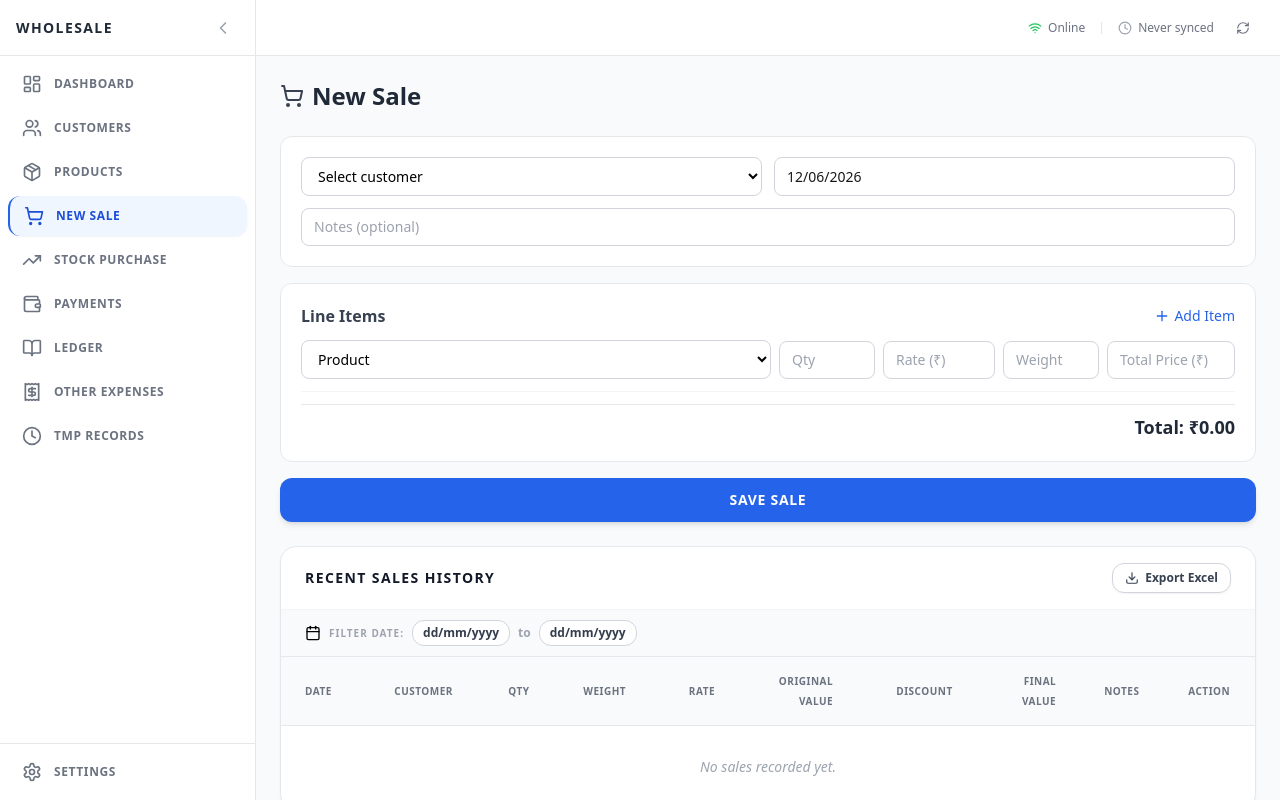
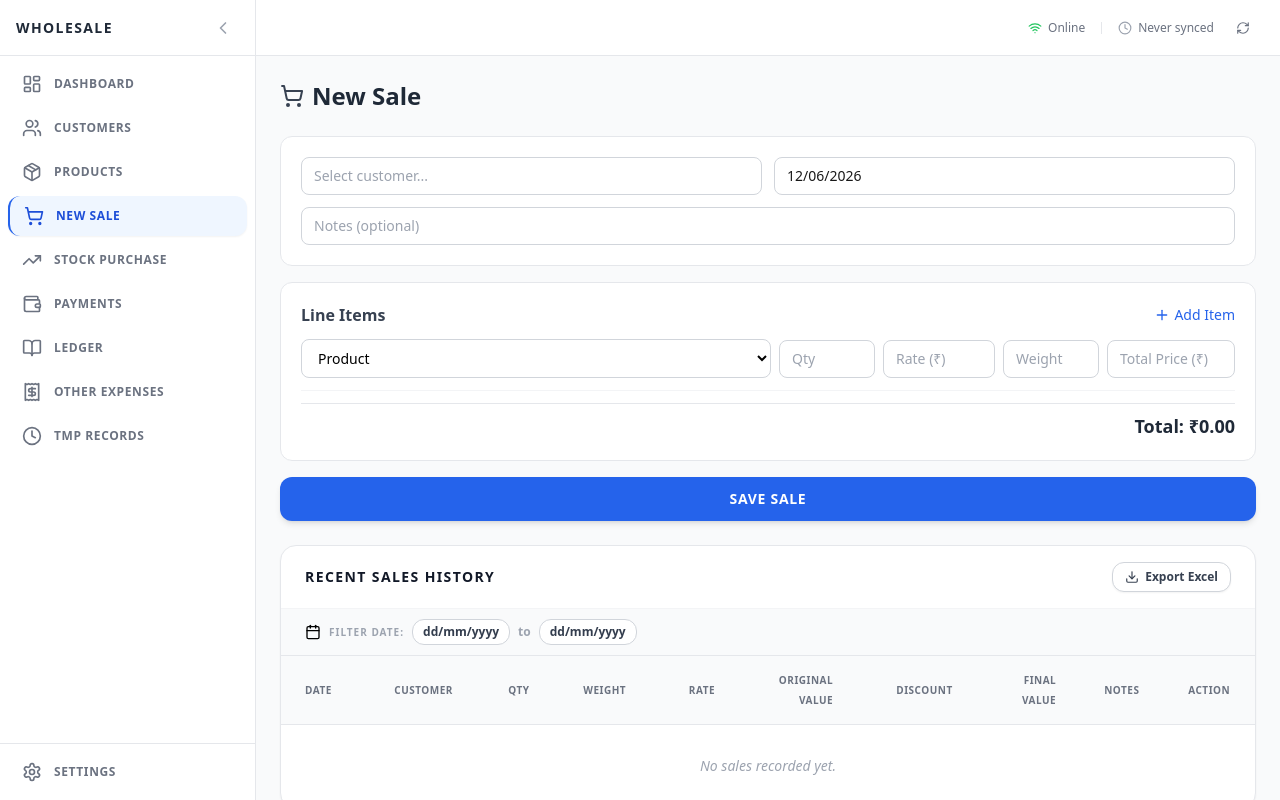
Before and after one commit to muhammadanas04/wholesale-ledger-app, a React (Vite) app: page /#/new-sale in a window 1280 px wide. Built offline with nearby package versions, Linux system fonts and the light colour scheme.

Commit message:
search customer added

```diff
--- /dev/null
+++ b/src/components/CustomerSelect.jsx
@@ -0,0 +1,188 @@
+import { useState, useEffect, useRef } from 'react'
+
+export default function CustomerSelect({
+  value,
+  onChange,
+  customers = [],
+  placeholder = 'Select customer...',
+  className = '',
+  required = false,
+  disabled = false
+}) {
+  const [isOpen, setIsOpen] = useState(false)
+  const [highlightedIndex, setHighlightedIndex] = useState(-1)
+  const containerRef = useRef(null)
+
+  const selectedCustomer = customers.find(c => String(c.id) === String(value))
+  const [searchText, setSearchText] = useState(selectedCustomer ? selectedCustomer.name : '')
+
+  useEffect(() => {
+    const cust = customers.find(c => String(c.id) === String(value))
+    if (cust) {
+      setSearchText(cust.name)
+    } else if (!value) {
+      setSearchText('')
+    }
+  }, [value, customers])
+
+  // Filter customers based on search text
+  const filteredCustomers = customers.filter((c) => {
+    if (!c || !c.name) return false
+    // If the search text is exactly the selected customer's name, show all so dropdown can be opened to change
+    if (selectedCustomer && searchText === selectedCustomer.name) return true
+    if (!searchText) return true
+    return c.name.toLowerCase().includes(searchText.toLowerCase())
+  })
+
+  // Handle clicking outside
+  useEffect(() => {
+    function handleClickOutside(event) {
+      if (containerRef.current && !containerRef.current.contains(event.target)) {
+        setIsOpen(false)
+        // Revert to selected customer name if user clicked away without selecting a new one
+        const cust = customers.find(c => String(c.id) === String(value))
+        if (cust) {
+          setSearchText(cust.name)
+        } else {
+          setSearchText('')
+        }
+      }
+    }
+    document.addEventListener('mousedown', handleClickOutside)
+    return () => {
+      document.removeEventListener('mousedown', handleClickOutside)
+    }
+  }, [value, customers])
+
+  useEffect(() => {
+    setHighlightedIndex(-1)
+  }, [searchText])
+
+  const handleKeyDown = (e) => {
+    if (!isOpen) {
+      if (e.key === 'ArrowDown' || e.key === 'ArrowUp') {
+        setIsOpen(true)
+      }
+      return
+    }
+
+    switch (e.key) {
+      case 'ArrowDown':
+        e.preventDefault()
+        setHighlightedIndex((prev) =>
+          prev < filteredCustomers.length - 1 ? prev + 1 : 0
+        )
+        break
+      case 'ArrowUp':
+        e.preventDefault()
+        setHighlightedIndex((prev) =>
+          prev > 0 ? prev - 1 : filteredCustomers.length - 1
+        )
+        break
+      case 'Enter':
+        if (highlightedIndex >= 0 && highlightedIndex < filteredCustomers.length) {
+          e.preventDefault()
+          selectCustomer(filteredCustomers[highlightedIndex])
+        } else if (filteredCustomers.length === 1) {
+          e.preventDefault()
+          selectCustomer(filteredCustomers[0])
+        }
+        break
+      case 'Escape':
+        e.preventDefault()
+        setIsOpen(false)
+        break
+      case 'Tab':
+        setIsOpen(false)
+        break
+      default:
+        break
+    }
+  }
+
+  const selectCustomer = (cust) => {
+    setSearchText(cust.name)
+    onChange(cust.id)
+    setIsOpen(false)
+  }
+
+  return (
+    <div ref={containerRef} className="relative w-full">
+      <input
+        type="text"
+        value={searchText}
+        onChange={(e) => {
+          setSearchText(e.target.value)
+          // If user starts typing, clear the selected value
+          if (e.target.value !== (selectedCustomer ? selectedCustomer.name : '')) {
+            onChange('')
+          }
+          setIsOpen(true)
+        }}
+        onFocus={() => setIsOpen(true)}
+        onKeyDown={handleKeyDown}
+        placeholder={placeholder}
+        required={required && !value}
+        disabled={disabled}
+        className={`${className} w-full`}
+        autoComplete="off"
+      />
+      {/* Hidden input to ensure required validation works correctly on form submit if we want to submit the ID */}
+      <input type="hidden" value={value || ''} required={required} />
+
+      {isOpen && filteredCustomers.length > 0 && (
+        <ul className="absolute left-0 right-0 mt-1 max-h-60 overflow-y-auto bg-white border border-gray-200 rounded-xl shadow-xl z-50 divide-y divide-gray-50 py-1 transition-all duration-150 ease-out animate-fade-in-down">
+          {filteredCustomers.map((cust, index) => {
+            const isHighlighted = index === highlightedIndex
+
+            // Highlight matching text portion
+            const matchIndex = cust.name.toLowerCase().indexOf((searchText || '').toLowerCase())
+            // Only highlight if the search text is not exactly the selected name
+            const searchActive = searchText && (!selectedCustomer || searchText !== selectedCustomer.name)
+            const hasMatch = matchIndex !== -1 && searchActive
+
+            const beforeMatch = hasMatch ? cust.name.slice(0, matchIndex) : cust.name
+            const matchText = hasMatch ? cust.name.slice(matchIndex, matchIndex + searchText.length) : ''
+            const afterMatch = hasMatch ? cust.name.slice(matchIndex + searchText.length) : ''
+
+            return (
+              <li
+                key={cust.id}
+                onMouseDown={(e) => {
+                  e.preventDefault()
+                  selectCustomer(cust)
+                }}
+                onMouseEnter={() => setHighlightedIndex(index)}
+                className={`px-4 py-2 text-sm cursor-pointer transition-colors duration-150 flex items-center justify-between ${
+                  isHighlighted
+                    ? 'bg-blue-50 text-blue-700 font-medium'
+                    : 'text-gray-700 hover:bg-gray-50'
+                }`}
+              >
+                <span className="truncate">
+                  {hasMatch ? (
+                    <>
+                      {beforeMatch}
+                      <span className="font-bold text-blue-600">{matchText}</span>
+                      {afterMatch}
+                    </>
+                  ) : (
+                    cust.name
+                  )}
+                </span>
+                {cust.phone && (
+                  <span className="text-xs text-gray-400 ml-2">{cust.phone}</span>
+                )}
+              </li>
+            )
+          })}
+        </ul>
+      )}
+      {isOpen && filteredCustomers.length === 0 && (
+        <div className="absolute left-0 right-0 mt-1 p-3 bg-white border border-gray-200 rounded-xl shadow-xl z-50 text-center text-sm text-gray-500">
+          No customers found matching "{searchText}"
+        </div>
+      )}
+    </div>
+  )
+}
--- a/src/pages/Dashboard.jsx
+++ b/src/pages/Dashboard.jsx
@@ -134,7 +134,7 @@ export default function Dashboard() {
           ipc('reports:inventory-value'),
           ipc('reports:stock-movements', dates.start, dates.end),
           ipc('products:low-stock'),
-          ipc('customers:list', { limit: 1000 }),
+          ipc('customers:list', { limit: 100000 }),
           ipc('meta:get', 'shop_name'),
           ipc('meta:get', 'single_product_mode'),
           ipc('products:list', { limit: 1 }),
--- a/src/pages/Ledger.jsx
+++ b/src/pages/Ledger.jsx
@@ -183,7 +183,7 @@ export default function Ledger() {
   // Load customers dropdown list
   useEffect(() => {
     async function loadCustomers() {
-      const list = await ipc('customers:list', { limit: 1000 })
+      const list = await ipc('customers:list', { limit: 100000 })
       setCustomers(list || [])
     }
     loadCustomers()
--- a/src/pages/NewSale.jsx
+++ b/src/pages/NewSale.jsx
@@ -1,5 +1,6 @@
 import { useState, useEffect } from 'react'
 import DatePicker from '../components/DatePicker'
+import CustomerSelect from '../components/CustomerSelect'
 import { ipc } from '../lib/ipc'
 import { Plus, Trash2, ShoppingCart, Download, Calendar } from 'lucide-react'
 import { useParams, useNavigate, Link } from 'react-router-dom'
@@ -66,7 +67,7 @@ export default function NewSale() {
   useEffect(() => {
     async function load() {
       const prods = await ipc('products:list', { limit: 1000 }) || []
-      setCustomers(await ipc('customers:list') || [])
+      setCustomers(await ipc('customers:list', { limit: 100000 }) || [])
       setProducts(prods)
 
       const singleProductVal = await ipc('meta:get', 'single_product_mode')
@@ -297,15 +298,13 @@ export default function NewSale() {
       <form onSubmit={handleSubmit} className="space-y-4">
         <div className="bg-white border border-gray-200 rounded-xl p-5 space-y-3">
           <div className="grid grid-cols-1 md:grid-cols-2 gap-3">
-            <select
+            <CustomerSelect
               value={customerId}
-              onChange={(e) => setCustomerId(e.target.value)}
-              required
+              onChange={setCustomerId}
+              customers={customers}
+              required={true}
               className="px-3 py-2 border border-gray-300 rounded-lg text-sm bg-white"
-            >
-              <option value="">Select customer</option>
-              {customers.map((c) => <option key={c.id} value={c.id}>{c.name}</option>)}
-            </select>
+            />
             <DatePicker
               value={date}
               onChange={(e) => setDate(e.target.value)}
--- a/src/pages/Payments.jsx
+++ b/src/pages/Payments.jsx
@@ -41,7 +41,7 @@ export default function Payments() {
       date_to: dateTo || null
     }
     const [custs, data, count] = await Promise.all([
-      ipc('customers:list', { limit: 1000 }), // Load more for select
+      ipc('customers:list', { limit: 100000 }), // Load more for select
       ipc('payments:list', filters),
       ipc('payments:count', { date_from: dateFrom || null, date_to: dateTo || null })
     ])
```
